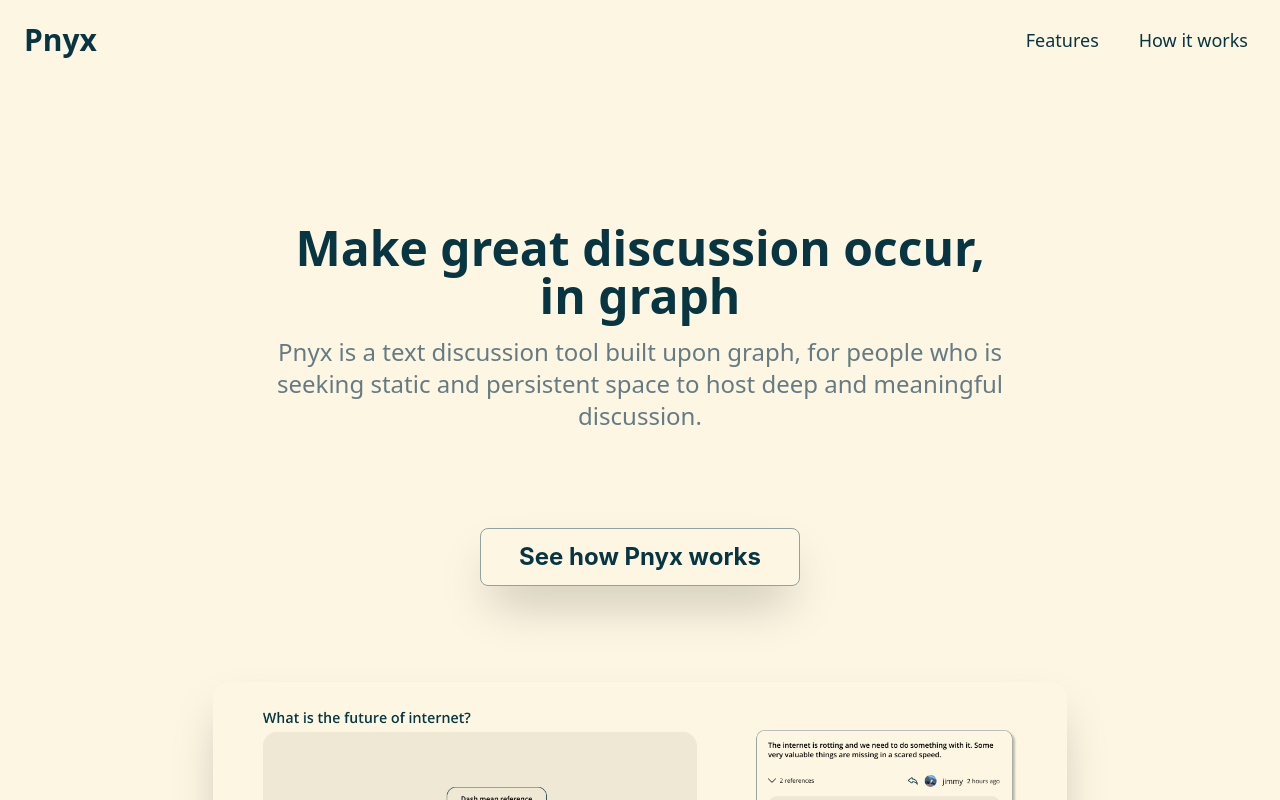
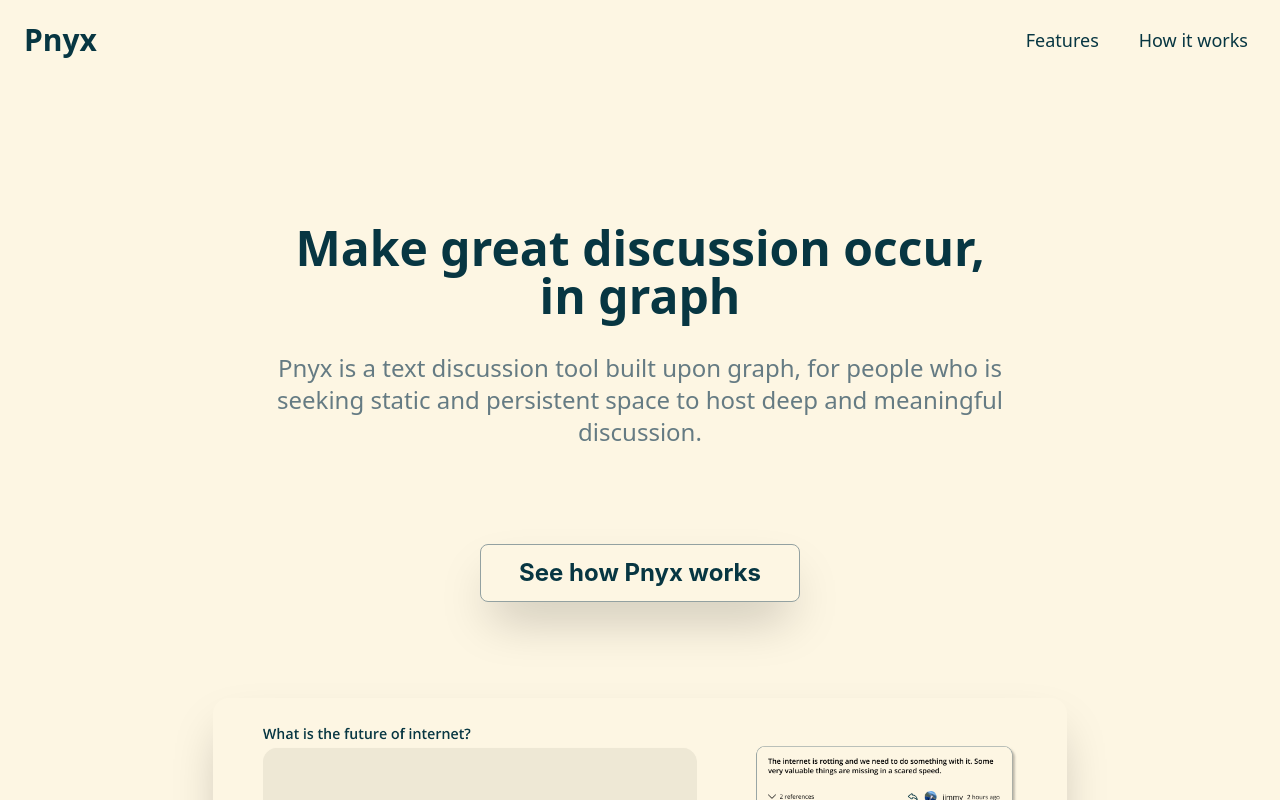
Before and after one commit to EiffelFly/pnyx, a React (Create React App) app: page / in a window 1280 px wide. Built offline with nearby package versions, Linux system fonts and the light colour scheme.

Commit message:
Fix headline gap

```diff
--- a/src/components/FeaturesHeadline.tsx
+++ b/src/components/FeaturesHeadline.tsx
@@ -14,7 +14,7 @@ export const FeaturesHeadline: React.FC<Props> = ({ className }) => {
 
   return (
     <div
-      className={"flex flex-col gap-y-4 " +  className }
+      className={"flex flex-col gap-y-8 " +  className }
     >
       <Header>
         {t("pages:features.header")}
--- a/src/components/HomePageHeadline.tsx
+++ b/src/components/HomePageHeadline.tsx
@@ -14,7 +14,7 @@ export const HomePageHeadline: React.FC<Props> = ({ className }) => {
 
   return (
     <div
-      className={"flex flex-col gap-y-4 " +  className }
+      className={"flex flex-col gap-y-8 " +  className }
     >
       <Header >
         {t("pages:main.header.line1")}<br />
--- a/src/components/HowItWorksHeadline.tsx
+++ b/src/components/HowItWorksHeadline.tsx
@@ -14,7 +14,7 @@ export const HowItWorksHeadline: React.FC<Props> = ({ className }) => {
 
   return (
     <div
-    className={"flex flex-col gap-y-4 " +  className }
+    className={"flex flex-col gap-y-8 " +  className }
     >
       <Header >
         {t("pages:howItWorks.header")}
```
